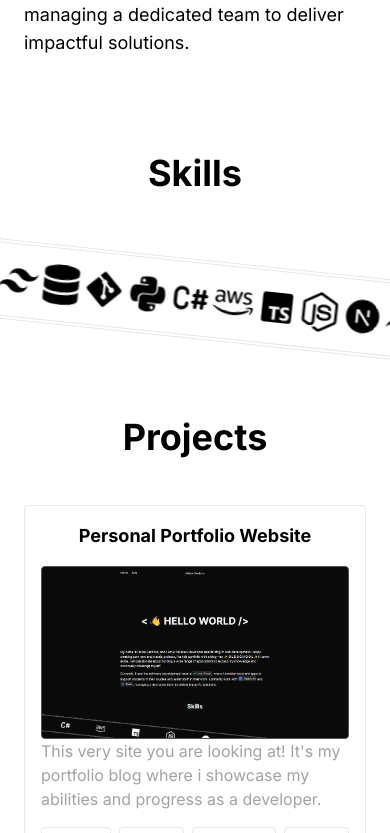
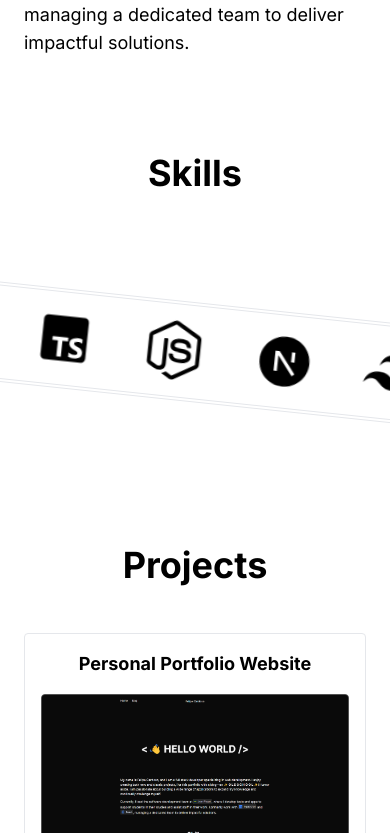
Before and after one commit to imLymei/portfolio-blog, a Next.js app: page / in a window 390 px wide. Shown: the part 991-1824 px from the top of the page. Built offline with nearby package versions, Linux system fonts and the light colour scheme.

Commit message:
fix: fix skill clipping fix: make skills large in all devices

```diff
--- a/src/app/page.tsx
+++ b/src/app/page.tsx
@@ -56,13 +56,13 @@ export default function Home() {
 
       <section>
         <h2 className="text-center text-4xl font-bold">Skills</h2>
-        <div className="pt-32 lg:pb-24 xl:pb-32">
+        <div className="py-32">
           <RollWrapper>
             {SKILLS.map((skill) => (
               <skill.icon
                 key={`skill-${skill.title}`}
                 title={skill.title}
-                size={ICON_SIZE.MEDIUM}
+                size={ICON_SIZE.EXTRA_LARGE}
               />
             ))}
           </RollWrapper>
--- a/src/components/RollWrapper.tsx
+++ b/src/components/RollWrapper.tsx
@@ -11,7 +11,7 @@ export default function RollWrapper({
 
   return (
     <div
-      className="absolute -right-6 flex w-[200vw] -translate-y-full rotate-6 items-center overflow-hidden border-y-4 border-double py-4"
+      className="absolute -right-6 flex w-[200vw] min-w-[124rem] -translate-y-full rotate-6 items-center overflow-hidden border-y-4 border-double py-4"
       onMouseEnter={() => setIsPaused(true)}
       onMouseLeave={() => setIsPaused(false)}
     >
```
